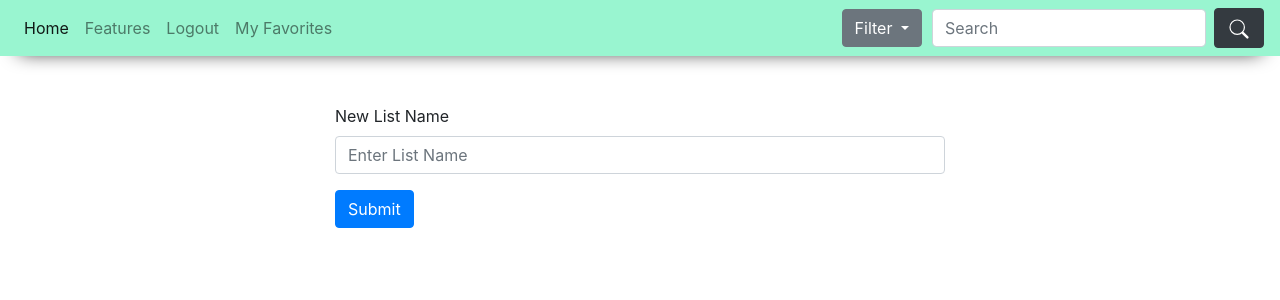
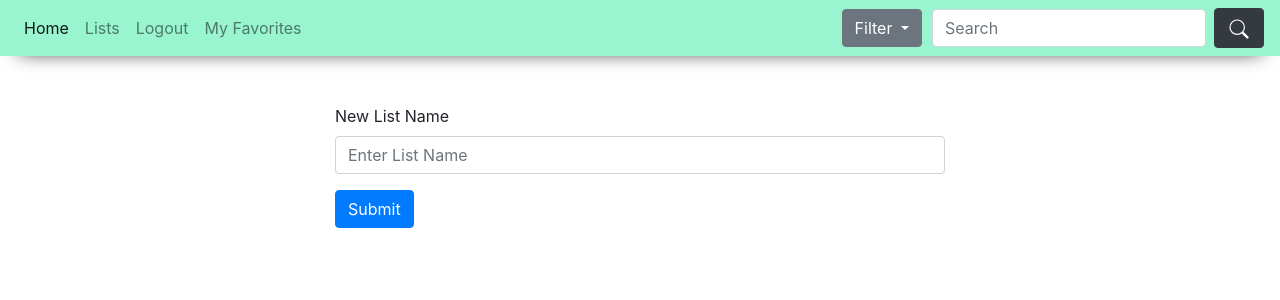
Before and after one commit to ChicoState/GroceryGenerator, a Django app: page /create_list/ in a window 1280 px wide. Shown: the top 300 px of the page. Run offline with Django 3.2, Linux system fonts and the light colour scheme; the visitor is signed in with stand-in values (Sample User, id 1); some libraries are stand-ins or nearby versions.

Commit message:
added nav to view lists

```diff
--- a/templates/nav.html
+++ b/templates/nav.html
@@ -3,7 +3,7 @@
   <div class="collapse navbar-collapse" id="navbarNavAltMarkup">
     <div class="navbar-nav">
       <a class="nav-item nav-link active" href="{% url 'home' %}">Home</a>
-      <a class="nav-item nav-link" href="#">Features</a>
+      <a class="nav-item nav-link" href="/lists/">Lists</a>
       {% if user.is_authenticated %}
         <a class="nav-item nav-link" href="{% url 'logout' %}">Logout</a>
       {% else %}
```
